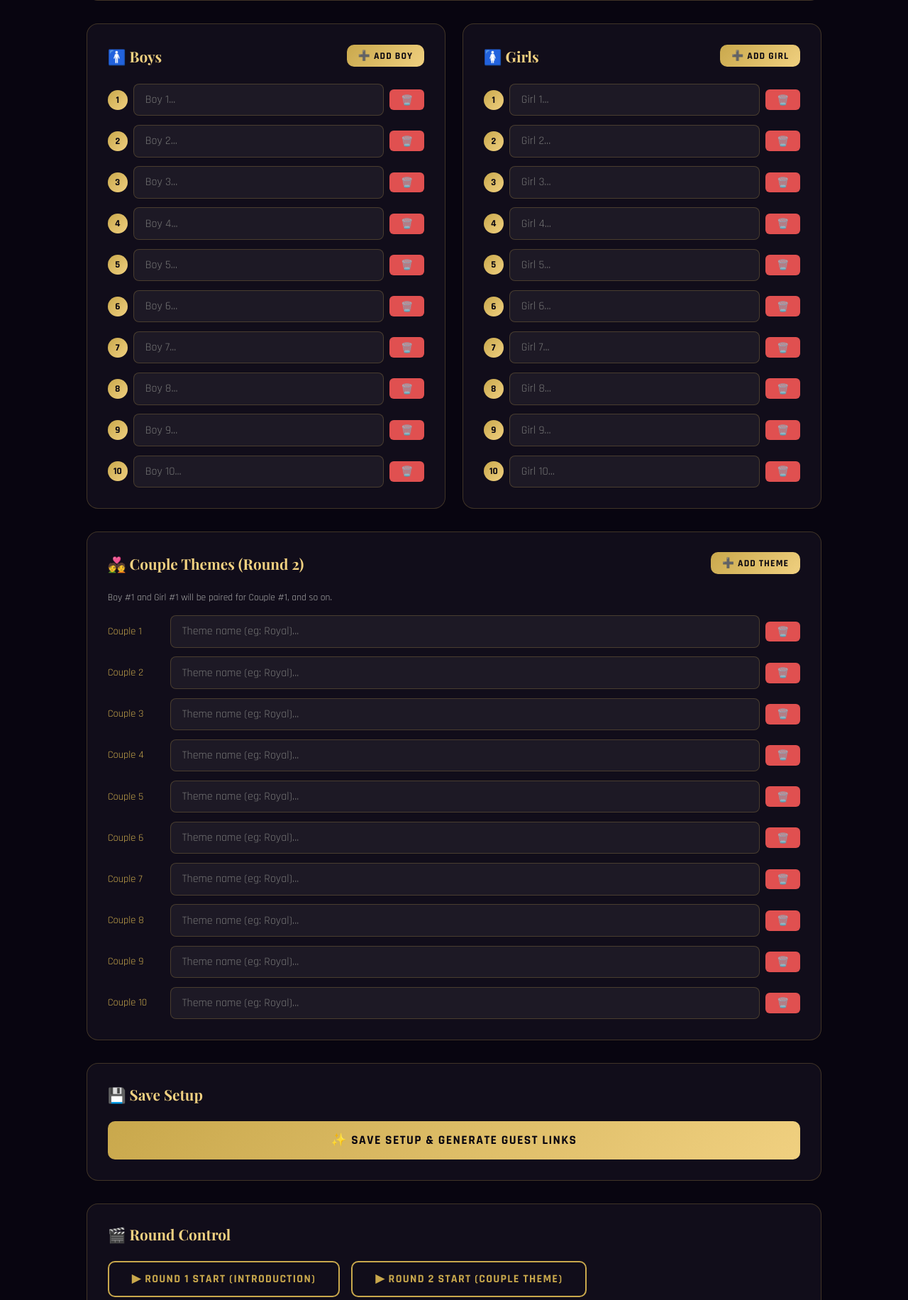
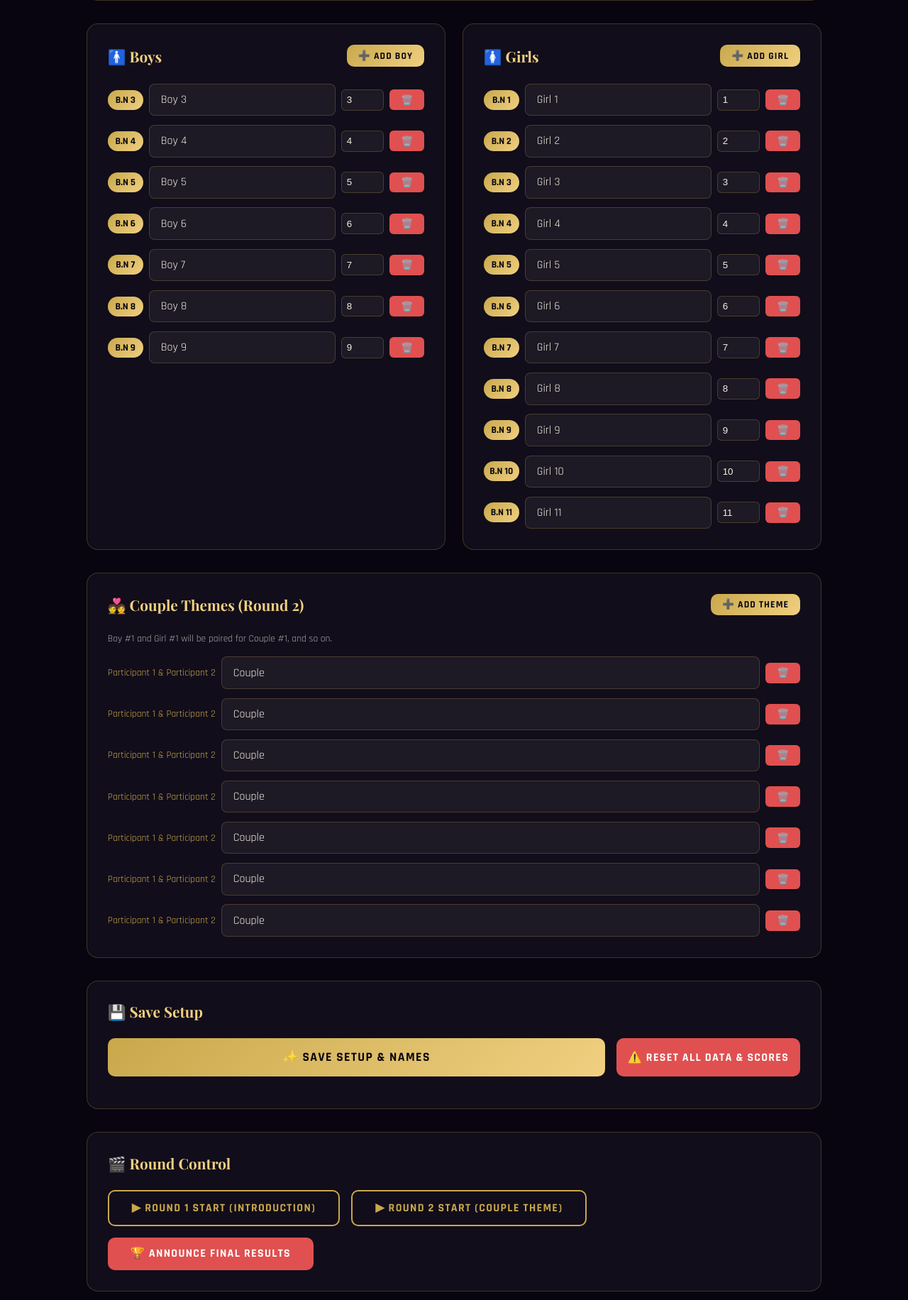
Before and after one commit to en-rmohane/Rampwalk, a Flask app: page /admin in a window 1280 px wide. Shown: the part 511-2343 px from the top of the page at 71% size. Run offline with Flask 3, Linux system fonts and the light colour scheme; the visitor is signed in with stand-in values (Sample User, id 1); some libraries are stand-ins or nearby versions.

Commit message:
Fix data loss on save, implement girl-girl/boy-girl generic pairs configuration, and fix input focus bug

```diff
--- a/app.py
+++ b/app.py
@@ -11,23 +11,53 @@ socketio = SocketIO(app, cors_allowed_origins="*", async_mode='threading')
 
 ADMIN_PASSWORD = os.environ.get('ADMIN_PASSWORD', 'admin123')
 
-# In-memory state (resets on server restart)
+# In-memory state (will be loaded from file)
 state = {
     "current_round": None,  # "round1" or "round2"
     "round1_scores": {},    # {participant_id: {guest_id: score}}
     "round2_scores": {},    # {participant_id: {guest_id: score}}
     "guests": {},           # {guest_id: guest_name}
     "participants": {
-        "boys": [{"id": f"b{i}", "name": f"Boy {i}", "number": i} for i in range(1, 11)],
-        "girls": [{"id": f"g{i}", "name": f"Girl {i}", "number": i} for i in range(1, 11)]
+        "boys": [{"id": f"b{i}", "name": f"Boy {i}", "number": i} for i in range(3, 10)],
+        "girls": [{"id": f"g{i}", "name": f"Girl {i}", "number": i} for i in range(1, 12)]
     },
     "couples": [
-        {"id": f"c{i}", "boy_id": f"b{i}", "girl_id": f"g{i}", "theme": f"Couple {i}"}
-        for i in range(1, 11)
+        {"id": "c1", "p1_id": "g1", "p2_id": "g2", "theme": "Couple 1"},
+        {"id": "c3", "p1_id": "b3", "p2_id": "g3", "theme": "Couple 3"},
+        {"id": "c4", "p1_id": "b4", "p2_id": "g4", "theme": "Couple 4"},
+        {"id": "c5", "p1_id": "b5", "p2_id": "g5", "theme": "Couple 5"},
+        {"id": "c6", "p1_id": "b6", "p2_id": "g6", "theme": "Couple 6"},
+        {"id": "c7", "p1_id": "b7", "p2_id": "g7", "theme": "Couple 7"},
+        {"id": "c8", "p1_id": "b8", "p2_id": "g8", "theme": "Couple 8"},
+        {"id": "c9", "p1_id": "b9", "p2_id": "g9", "theme": "Couple 9"},
+        {"id": "c10", "p1_id": "g10", "p2_id": "g11", "theme": "Couple 10"},
     ],
     "setup_done": False,
     "winners": {}
 }
+
+import threading
+state_lock = threading.Lock()
+
+def load_state():
+    global state
+    if os.path.exists('data.json'):
+        try:
+            with open('data.json', 'r') as f:
+                loaded = json.load(f)
+                state.update(loaded)
+        except Exception as e:
+            pass
+
+def save_state():
+    with state_lock:
+        try:
+            with open('data.json', 'w') as f:
+                json.dump(state, f, indent=4)
+        except Exception as e:
+            pass
+
+load_state()
 
 # ─── Routes ───────────────────────────────────────────────────────────────────
 
@@ -84,28 +114,23 @@ def setup():
             state["guests"][g["id"]] = g["name"]
     elif "guests" not in state:
         state["guests"] = {}
-    # Setup participants
-    boys = data.get("boys", [])
-    girls = data.get("girls", [])
-    state["participants"]["boys"] = [{"id": f"b{i+1}", "name": boys[i], "number": i+1} for i in range(len(boys))]
-    state["participants"]["girls"] = [{"id": f"g{i+1}", "name": girls[i], "number": i+1} for i in range(len(girls))]
-    # Setup couples with themes
-    couples = data.get("couples", [])
-    state["couples"] = []
-    for i, c in enumerate(couples):
-        state["couples"].append({
-            "id": f"c{i+1}",
-            "boy_id": f"b{i+1}",
-            "girl_id": f"g{i+1}",
-            "theme": c.get("theme", f"Couple {i+1}"),
-            "boy_name": boys[i] if i < len(boys) else f"Boy {i+1}",
-            "girl_name": girls[i] if i < len(girls) else f"Girl {i+1}"
-        })
-    state["round1_scores"] = {}
-    state["round2_scores"] = {}
-    state["current_round"] = None
+
+    # Setup participants based on specific id, name, and number
+    state["participants"]["boys"] = data.get("boys", state["participants"]["boys"])
+    state["participants"]["girls"] = data.get("girls", state["participants"]["girls"])
+
+    # Setup couples
+    state["couples"] = data.get("couples", state["couples"])
+
+    # Only reset scores if explicitly asked (to prevent accidental wipe mid-event)
+    if data.get("reset_scores"):
+        state["round1_scores"] = {}
+        state["round2_scores"] = {}
+        state["current_round"] = None
+        state["winners"] = {}
+
     state["setup_done"] = True
-    state["winners"] = {}
+    save_state()
     socketio.emit('state_update', get_public_state())
     return jsonify({"success": True, "guests": state["guests"]})
 
@@ -123,6 +148,7 @@ def guest_register():
             return jsonify({"success": True, "guest_id": gid, "guest_name": gname})
     guest_id = "g_" + uuid.uuid4().hex[:8]
     state["guests"][guest_id] = name
+    save_state()
     socketio.emit('guest_joined', {"guest_id": guest_id, "guest_name": name})
     socketio.emit('state_update', get_public_state())
     return jsonify({"success": True, "guest_id": guest_id, "guest_name": name})
@@ -135,6 +161,7 @@ def start_round():
     round_name = data.get("round")
     if round_name in ["round1", "round2"]:
         state["current_round"] = round_name
+        save_state()
         socketio.emit('round_started', {"round": round_name})
         socketio.emit('state_update', get_public_state())
         return jsonify({"success": True, "round": round_name})
@@ -157,6 +184,7 @@ def submit_score():
     if target_id not in score_dict:
         score_dict[target_id] = {}
     score_dict[target_id][guest_id] = int(score)
+    save_state()
 
     # Broadcast live score update to anchor
     socketio.emit('score_update', {
@@ -175,6 +203,7 @@ def finalize_round2():
         return jsonify({"error": "Unauthorized"}), 401
     results = compute_results()
     state["winners"] = results
+    save_state()
     socketio.emit('winners_announced', {"winners": results})
     return jsonify({"success": True, "winners": results})
 
@@ -230,7 +259,7 @@ def compute_results():
 
     top_boys = []
     for rank, boy in enumerate(boys[:3], 1):
-        theme = next((c["theme"] for c in state["couples"] if c["boy_id"] == boy["id"]), "")
+        theme = next((c["theme"] for c in state["couples"] if c.get("p1_id") == boy["id"] or c.get("p2_id") == boy["id"]), "")
         top_boys.append({
             "rank": rank,
             "id": boy["id"],
@@ -241,7 +270,7 @@ def compute_results():
 
     top_girls = []
     for rank, girl in enumerate(girls[:3], 1):
-        theme = next((c["theme"] for c in state["couples"] if c["girl_id"] == girl["id"]), "")
+        theme = next((c["theme"] for c in state["couples"] if c.get("p1_id") == girl["id"] or c.get("p2_id") == girl["id"]), "")
         top_girls.append({
             "rank": rank,
             "id": girl["id"],
--- a/templates/admin.html
+++ b/templates/admin.html
@@ -177,9 +177,14 @@ input[type=text]:focus { outline: none; border-color: var(--gold); }
   <!-- Save Setup -->
   <div class="section">
     <div class="section-title">💾 Save Setup</div>
-    <button class="btn btn-gold" onclick="saveSetup()" style="width:100%;font-size:1.1rem;padding:1rem;">
-      ✨ Save Setup & Generate Guest Links
-    </button>
+    <div style="display:flex; gap:1rem; margin-bottom:1rem;">
+      <button class="btn btn-gold" onclick="saveSetup(false)" style="flex:1;font-size:1.1rem;padding:1rem;">
+        ✨ Save Setup & Names
+      </button>
+      <button class="btn btn-red" onclick="resetEverything()" style="padding:1rem;">
+        ⚠️ Reset All Data & Scores
+      </button>
+    </div>
     <div id="guestLinksPanel" class="setup-links" style="display:none;">
       <div id="guestLinkRows"></div>
     </div>
@@ -250,12 +255,30 @@ socket.on('guest_joined', (data) => {
 });
 socket.on('state_update', (s) => { if(s.guests) updateGuestDisplay(s.guests); });
 
-async function loadLiveGuests() {
+async function loadInitialState() {
   const res = await fetch('/api/state');
   const s = await res.json();
+
+  if (s.participants && s.participants.boys) {
+    boys = s.participants.boys;
+  }
+  if (s.participants && s.participants.girls) {
+    girls = s.participants.girls;
+  }
+  if (s.couples && s.couples.length > 0) {
+    themes = s.couples;
+  }
+
   updateGuestDisplay(s.guests || {});
+
+  if (s.current_round) {
+    document.getElementById('currentRoundBadge').innerHTML =
+      `<span class="status-badge active"><span class="dot pulse"></span> ${s.current_round === 'round1' ? 'Round 1 Active' : 'Round 2 Active'}</span>`;
+  }
+
+  renderSetup();
 }
-loadLiveGuests();
+loadInitialState();
 
 function updateGuestDisplay(guests) {
   const div = document.getElementById('liveGuestChips');
@@ -272,49 +295,83 @@ function updateGuestDisplay(guests) {
 }
 
 // Dynamic Setup
-let boys = Array.from({length: 10}, (_, i) => ({ id: Date.now() + 'b' + i, name: '' }));
-let girls = Array.from({length: 10}, (_, i) => ({ id: Date.now() + 'g' + i, name: '' }));
-let themes = Array.from({length: 10}, (_, i) => ({ id: Date.now() + 't' + i, theme: '' }));
+let boys = Array.from({length: 7}, (_, i) => ({ id: 'b' + (i+3), name: '', number: i+3 }));
+let girls = Array.from({length: 11}, (_, i) => ({ id: 'g' + (i+1), name: '', number: i+1 }));
+let themes = [
+  { id: 'c1', p1_id: 'g1', p2_id: 'g2', theme: '' },
+  { id: 'c3', p1_id: 'b3', p2_id: 'g3', theme: '' },
+  { id: 'c4', p1_id: 'b4', p2_id: 'g4', theme: '' },
+  { id: 'c5', p1_id: 'b5', p2_id: 'g5', theme: '' },
+  { id: 'c6', p1_id: 'b6', p2_id: 'g6', theme: '' },
+  { id: 'c7', p1_id: 'b7', p2_id: 'g7', theme: '' },
+  { id: 'c8', p1_id: 'b8', p2_id: 'g8', theme: '' },
+  { id: 'c9', p1_id: 'b9', p2_id: 'g9', theme: '' },
+  { id: 'c10', p1_id: 'g10', p2_id: 'g11', theme: '' }
+];
 
 function renderSetup() {
   document.getElementById('boysContainer').innerHTML = boys.map((b, i) => `
     <div style="display:flex; gap:0.5rem; align-items:center;">
-      <div class="num-badge" style="width:28px; height:28px; font-size:0.85rem;">${i+1}</div>
-      <input type="text" id="boy_${b.id}" value="${b.name}" placeholder="Boy ${i+1}..." style="flex:1;" oninput="updateField(boys, '${b.id}', 'name', this.value)">
+      <div class="num-badge" style="width:50px; height:28px; border-radius:14px; font-size:0.85rem;">B.N ${b.number}</div>
+      <input type="text" id="boy_${b.id}" value="${b.name}" placeholder="Boy name..." style="flex:1;" oninput="updateField(boys, '${b.id}', 'name', this.value)">
+      <input type="number" value="${b.number}" style="width:60px; padding:0.4rem; background:rgba(255,255,255,0.05); border:1px solid var(--border); color:var(--cream); border-radius:6px;" oninput="updateField(boys, '${b.id}', 'number', parseInt(this.value)||0)">
       <button class="btn-red btn-sm" style="border:none; border-radius:6px; cursor:pointer;" onclick="removeList(boys, '${b.id}')">🗑️</button>
     </div>
   `).join('');
 
   document.getElementById('girlsContainer').innerHTML = girls.map((g, i) => `
     <div style="display:flex; gap:0.5rem; align-items:center;">
-      <div class="num-badge" style="width:28px; height:28px; font-size:0.85rem;">${i+1}</div>
-      <input type="text" id="girl_${g.id}" value="${g.name}" placeholder="Girl ${i+1}..." style="flex:1;" oninput="updateField(girls, '${g.id}', 'name', this.value)">
+      <div class="num-badge" style="width:50px; height:28px; border-radius:14px; font-size:0.85rem;">B.N ${g.number}</div>
+      <input type="text" id="girl_${g.id}" value="${g.name}" placeholder="Girl name..." style="flex:1;" oninput="updateField(girls, '${g.id}', 'name', this.value)">
+      <input type="number" value="${g.number}" style="width:60px; padding:0.4rem; background:rgba(255,255,255,0.05); border:1px solid var(--border); color:var(--cream); border-radius:6px;" oninput="updateField(girls, '${g.id}', 'number', parseInt(this.value)||0)">
       <button class="btn-red btn-sm" style="border:none; border-radius:6px; cursor:pointer;" onclick="removeList(girls, '${g.id}')">🗑️</button>
     </div>
   `).join('');
 
-  document.getElementById('themesContainer').innerHTML = themes.map((t, i) => `
+  document.getElementById('themesContainer').innerHTML = themes.map((t, i) => {
+    const all = [...boys, ...girls];
+    let p1Name = all.find(p => p.id === t.p1_id)?.name || 'Participant 1';
+    let p2Name = all.find(p => p.id === t.p2_id)?.name || 'Participant 2';
+    return `
     <div style="display:flex; gap:0.5rem; align-items:center;">
-      <div style="color:var(--gold); font-size:0.9rem; min-width:80px;">Couple ${i+1}</div>
+      <div id="couple_label_${t.id}" style="color:var(--gold); font-size:0.85rem; min-width:140px;">${p1Name} & ${p2Name}</div>
       <input type="text" id="theme_${t.id}" value="${t.theme}" placeholder="Theme name (eg: Royal)..." style="flex:1;" oninput="updateField(themes, '${t.id}', 'theme', this.value)">
       <button class="btn-red btn-sm" style="border:none; border-radius:6px; cursor:pointer;" onclick="removeList(themes, '${t.id}')">🗑️</button>
     </div>
-  `).join('');
+    `;
+  }).join('');
 }
 
 function updateField(list, id, field, value) {
   const item = list.find(x => x.id === id);
   if (item) item[field] = value;
+
+  if (field === 'name') {
+    // Update theme couple labels dynamically without re-rendering everything (which loses focus)
+    themes.forEach(t => {
+      const all = [...boys, ...girls];
+      let p1Name = all.find(p => p.id === t.p1_id)?.name || 'Participant 1';
+      let p2Name = all.find(p => p.id === t.p2_id)?.name || 'Participant 2';
+      const labelEl = document.getElementById(`couple_label_${t.id}`);
+      if (labelEl) labelEl.textContent = `${p1Name} & ${p2Name}`;
+    });
+  }
 }
 
 function addPerson(type) {
-  if(type === 'boys') boys.push({ id: Date.now() + 'b', name: '' });
-  if(type === 'girls') girls.push({ id: Date.now() + 'g', name: '' });
+  if(type === 'boys') {
+    let nextNum = boys.length > 0 ? Math.max(...boys.map(b=>b.number)) + 1 : 3;
+    boys.push({ id: 'b'+Date.now(), name: '', number: nextNum });
+  }
+  if(type === 'girls') {
+    let nextNum = girls.length > 0 ? Math.max(...g=>g.number) + 1 : 1;
+    girls.push({ id: 'g'+Date.now(), name: '', number: nextNum });
+  }
   renderSetup();
 }
 
 function addTheme() {
-  themes.push({ id: Date.now() + 't', theme: '' });
+  themes.push({ id: 'c'+Date.now(), p1_id: '', p2_id: '', theme: '' });
   renderSetup();
 }
 
@@ -327,17 +384,50 @@ function removeList(list, id) {
 
 renderSetup();
 
-async function saveSetup() {
-  const boysArr = boys.map((b, i) => b.name.trim() || `Boy ${i+1}`);
-  const girlsArr = girls.map((g, i) => g.name.trim() || `Girl ${i+1}`);
-  const couplesArr = themes.map((t, i) => ({ theme: t.theme.trim() || `Couple ${i+1}` }));
+async function resetEverything() {
+  if(!confirm("⚠️ WARNING: This will permanently EXTINGUISH all saved names, couples, batch numbers, and SCORES! Are you absolutely sure?")) return;
+
+  // Re-init with defaults
+  boys = Array.from({length: 7}, (_, i) => ({ id: 'b' + (i+3), name: '', number: i+3 }));
+  girls = Array.from({length: 11}, (_, i) => ({ id: 'g' + (i+1), name: '', number: i+1 }));
+  themes = [
+    { id: 'c1', p1_id: 'g1', p2_id: 'g2', theme: '' },
+    { id: 'c3', p1_id: 'b3', p2_id: 'g3', theme: '' },
+    { id: 'c4', p1_id: 'b4', p2_id: 'g4', theme: '' },
+    { id: 'c5', p1_id: 'b5', p2_id: 'g5', theme: '' },
+    { id: 'c6', p1_id: 'b6', p2_id: 'g6', theme: '' },
+    { id: 'c7', p1_id: 'b7', p2_id: 'g7', theme: '' },
+    { id: 'c8', p1_id: 'b8', p2_id: 'g8', theme: '' },
+    { id: 'c9', p1_id: 'b9', p2_id: 'g9', theme: '' },
+    { id: 'c10', p1_id: 'g10', p2_id: 'g11', theme: '' }
+  ];
+
+  renderSetup();
+  await saveSetup(true);
+  document.getElementById('currentRoundBadge').innerHTML = `<span class="status-badge inactive"><span class="dot"></span> No Round Active</span>`;
+}
+
+async function saveSetup(resetScores = false) {
+  // Update internal objects with any missing names
+  boys.forEach((b, i) => { if(!b.name.trim()) b.name = `Boy ${b.number}`; });
+  girls.forEach((g, i) => { if(!g.name.trim()) g.name = `Girl ${g.number}`; });
+  themes.forEach((t, i) => {
+    if(!t.theme.trim()) t.theme = `Couple`;
+    const all = [...boys, ...girls];
+    let p1Name = all.find(p => p.id === t.p1_id)?.name || 'Participant 1';
+    let p2Name = all.find(p => p.id === t.p2_id)?.name || 'Participant 2';
+    t.p1_name = p1Name;
+    t.p2_name = p2Name;
+  });
 
   const res = await fetch('/api/setup', {
     method: 'POST', headers: {'Content-Type':'application/json'},
-    body: JSON.stringify({boys: boysArr, girls: girlsArr, couples: couplesArr})
+    body: JSON.stringify({boys: boys, girls: girls, couples: themes, reset_scores: resetScores})
   });
   const data = await res.json();
-  if (data.success) showToast('Setup saved! Guests can now join via QR ✓', 'success');
+  if (data.success) {
+    showToast(resetScores ? 'All Data COMPLETELY Reset!' : 'Setup saved! Guests can now join via QR ✓', 'success');
+  }
 }
 
 async function startRound(round) {
--- a/templates/anchor.html
+++ b/templates/anchor.html
@@ -274,7 +274,7 @@ function renderScoreList(containerId, scores, allScores, round) {
     const name = item.name;
     let sub = '';
     if (round === 'round2') {
-      const c = appState.couples.find(x => x.boy_id === id || x.girl_id === id);
+      const c = appState.couples.find(x => x.p1_id === id || x.p2_id === id);
       if (c) sub = 'Theme: ' + c.theme;
     }
     const gChips = Object.entries(gscores).map(([gid, sc]) =>
```
Also changed, not shown: data.json (added, +162 -0 lines), templates/guest.html (+6 -2 lines).
